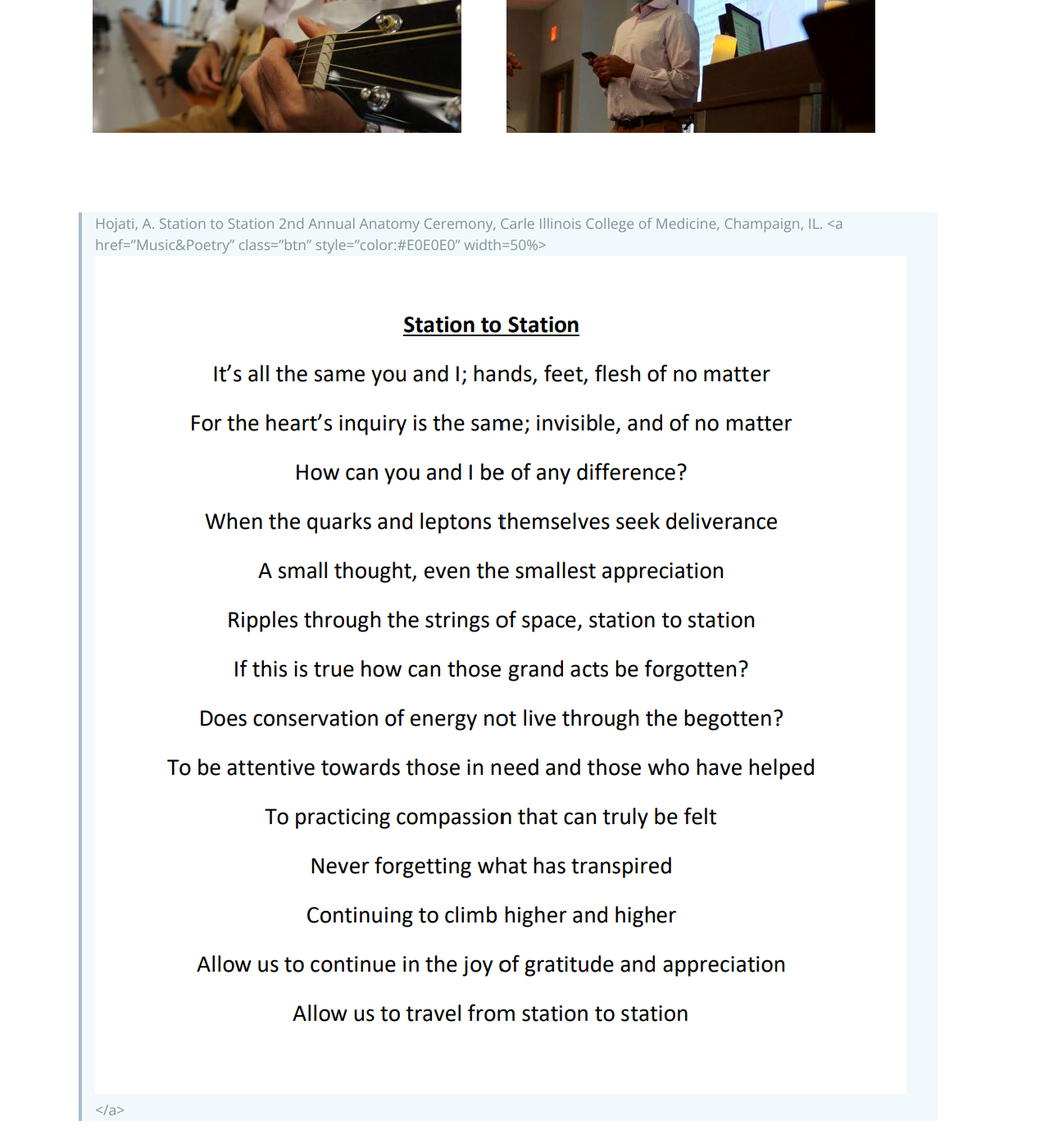
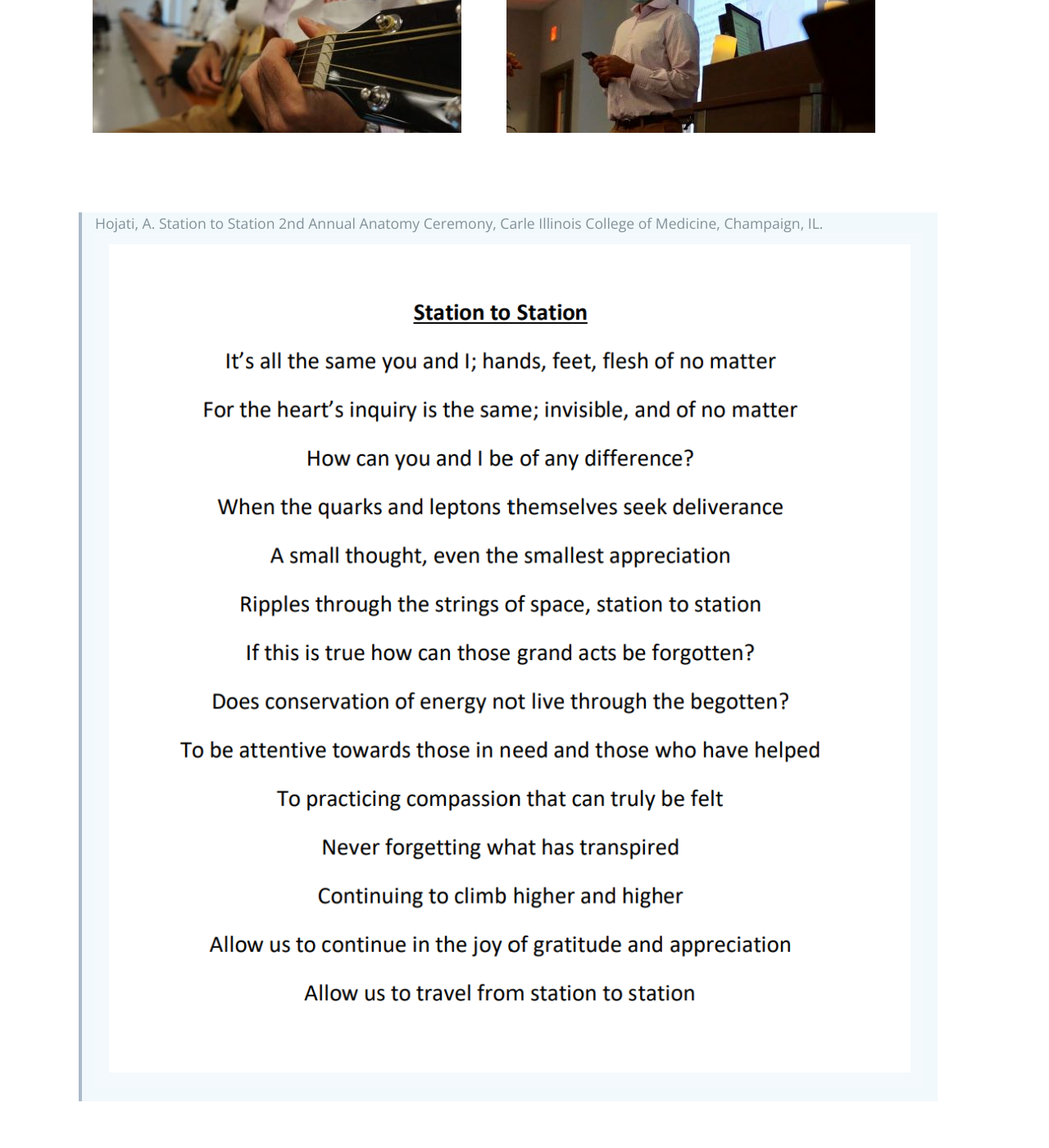
Before and after one commit to EyeCanDoIt/EyeCanDoIt.github.io, a Jekyll site: the page built from Music&Poetry.md, in a window 1280 px wide and 1400 px high, scrolled down 704 px. Shown: the whole window at 82% size. Built offline with Jekyll 4.4.1, drawn with Linux system fonts in a browser that asks for light colours; some of the changed text lies outside the part shown.

Commit message:
Update Music&Poetry.md

```diff
--- a/Music&Poetry.md
+++ b/Music&Poetry.md
@@ -14,13 +14,13 @@ loading="lazy"></a>
 <br>
 
 >Hojati, A. Station to Station 2nd Annual Anatomy Ceremony, Carle Illinois College of Medicine, Champaign, IL.
-><a href="Music&Poetry" class="btn" style="color:#E0E0E0" width=50%><img src="https://EyeCanDoIt.github.io/Images/station.png" alt="https://EyeCanDoIt.github.io/Images/station.png"
+><a href="Music&Poetry" class="btn" style="color:#E0E0E0" width="50%"><img src="https://EyeCanDoIt.github.io/Images/station.png" alt="https://EyeCanDoIt.github.io/Images/station.png"
 loading="lazy"></a>
 
 <br>
 
 >Hojati, A. Truth
-><a href="Music&Poetry" class="btn" style="color:#E0E0E0" width=50%><img src="https://EyeCanDoIt.github.io/Images/Truth.png" alt="https://EyeCanDoIt.github.io/Images/Truth.png"
+><a href="Music&Poetry" class="btn" style="color:#E0E0E0" width="50%"><img src="https://EyeCanDoIt.github.io/Images/Truth.png" alt="https://EyeCanDoIt.github.io/Images/Truth.png"
 loading="lazy"></a>
 
 <br>
```
